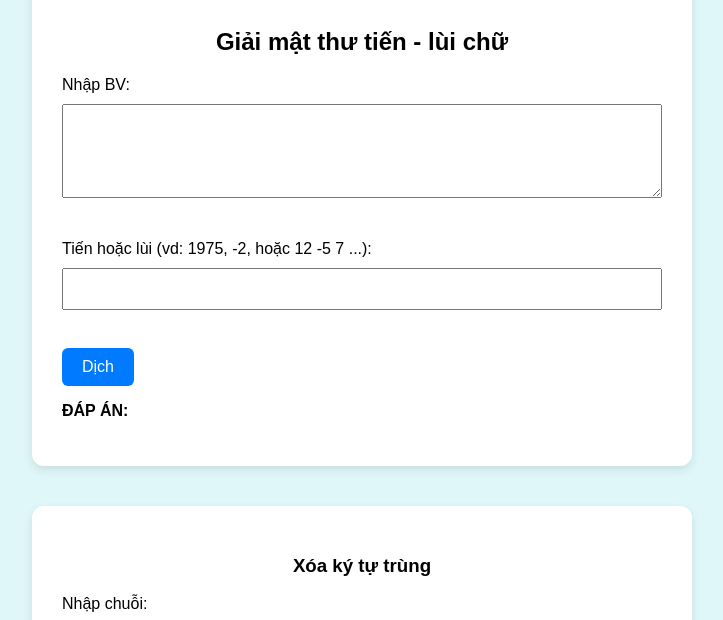
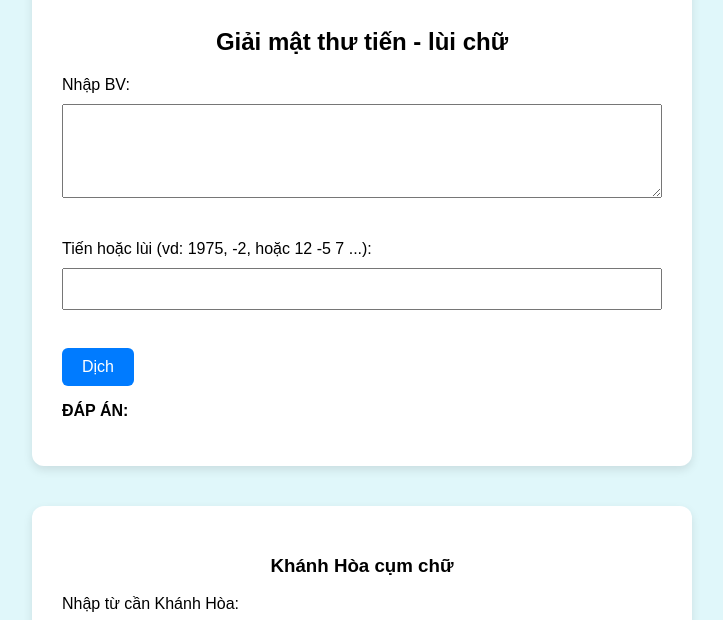
Before and after one commit to heckerlor/bks, a plain HTML site: page index.html in a window 1280 px wide. Shown: the part 162-782 px from the top of the page, without its empty margins (278-1001 px from the left). Drawn offline with Linux system fonts and the light colour scheme.

Commit message:
Update index.html

```diff
--- a/index.html
+++ b/index.html
@@ -157,8 +157,8 @@
 
     <!-- Chức năng 2: Xóa ký tự trùng -->
     <div class="container">
-        <h3>Xóa ký tự trùng</h3>
-	<label for="inputText">Nhập chuỗi:</label><br>
+        <h3>Khánh Hòa cụm chữ</h3>
+	<label for="inputText">Nhập từ cần Khánh Hòa:</label><br>
 	<textarea id="inputText" rows="4" cols="50"></textarea><br><br>
 	<button onclick="removeDuplicates()">Xử lý</button>
         <p><strong>ĐÁP ÁN:</strong> <span id="result"></span></p>
```
